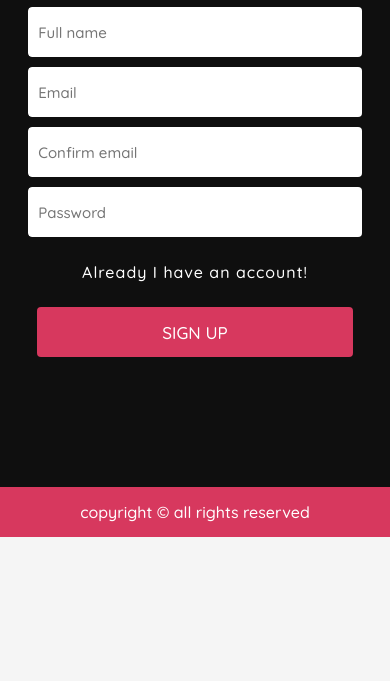
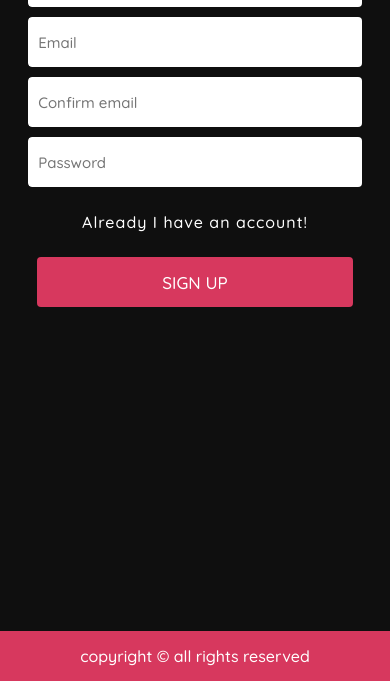
Before and after one commit to Ahmedreda20/extension., a plain HTML site: page new-user/index.html in a window 390 px wide. Shown: the part 213-894 px from the top of the page. Before the commit the page ends 844 px from the top, so only its background shows below. Drawn offline with nearby package versions, Linux system fonts and the light colour scheme; a web font is replaced by a local one.

Commit message:
Add files via upload

```diff
--- a/new-user/style/style.css
+++ b/new-user/style/style.css
@@ -55,7 +55,7 @@ header #back svg{
 }
 .container{
     width: 100%;
-    height: 100%;
+    height: 100vh;
     background: rgb(15, 15, 15);
     position: relative;
     display: flex;
@@ -217,6 +217,7 @@ footer{
 @media only screen and (max-width:500px){
     .form{
         width: 90%;
+        height: 100% !important;
         margin-top: 100px !important;
         animation: mobile-animate 1s;
         -webkit-animation: mobile-animate 1s;
```
